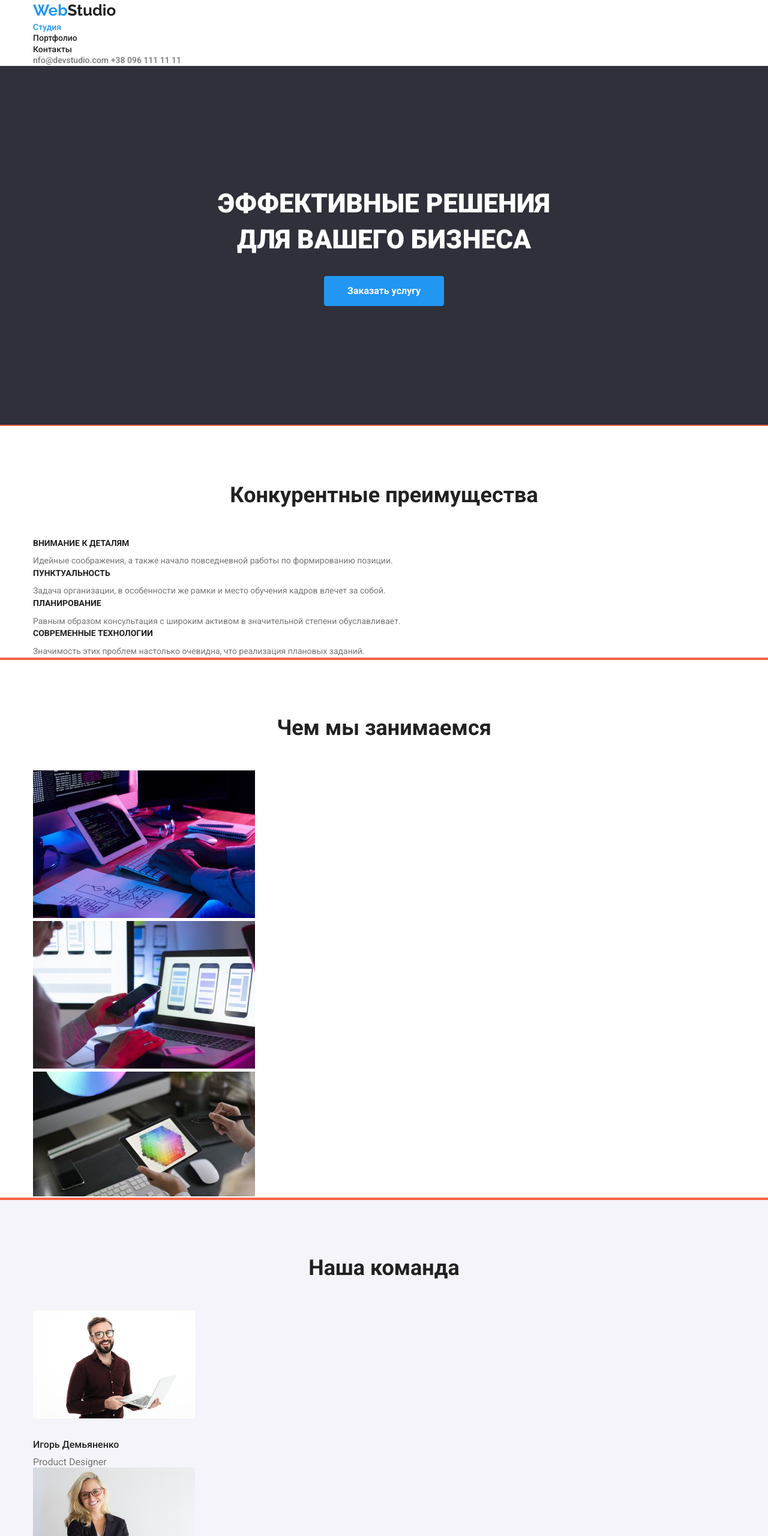
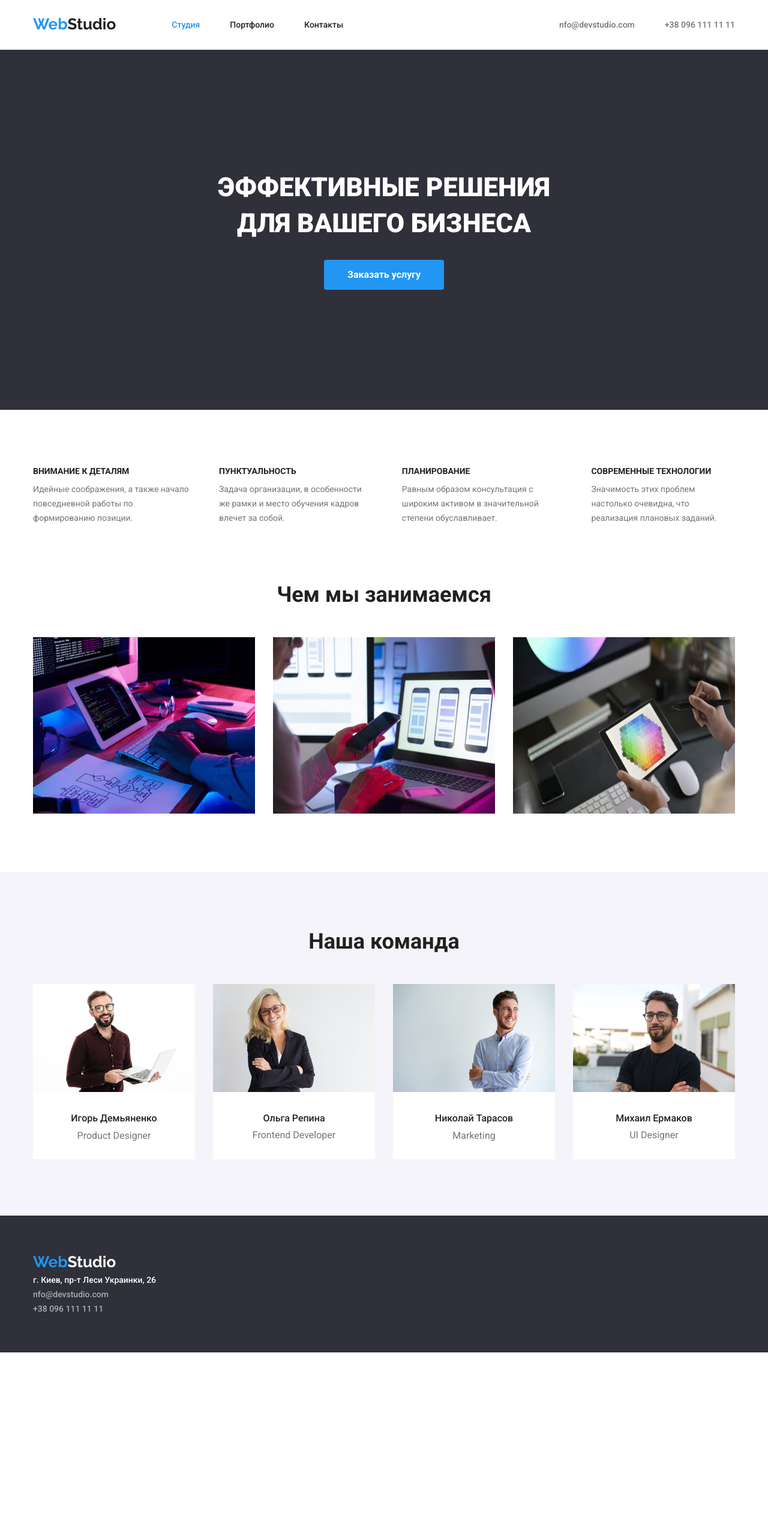
Before and after one commit to Zorotool/-goit-markup-hw-03, a plain HTML site: page index.html in a window 1280 px wide. Shown: the top 2560 px of the page at 60% size. After the commit the page ends 2254 px from the top, so only its background shows below. Drawn offline with nearby package versions, Linux system fonts and the light colour scheme.

Commit message:
HW-03 на проверку

```diff
--- a/css/style.css
+++ b/css/style.css
@@ -28,8 +28,13 @@ h1, h2, h3, h4, h5, h6, ul, p {
 /* Секции */
 .section {
     padding-top: 94px;
-    /* padding-bottom: 94px; */
-    outline: 2px solid tomato;
+    padding-bottom: 94px;
+    /* outline: 2px solid tomato; */
+}
+
+.section-features {
+    padding-top: 94px;
+    padding-bottom: 0;
 }
 /* Заголовки секций */
 .section-title {
@@ -49,16 +54,17 @@ h1, h2, h3, h4, h5, h6, ul, p {
     color: var(--primary-text-color);
 }
 
+/* Фон для секции */
 .background {
     background-color: #F5F4FA;
 }
+
 .container {
     margin-left: auto;
     margin-right: auto;
     padding-left: 15px;
     padding-right: 15px;
     width: 1200px;
-    /* outline: 2px solid tomato; */
 }
 
 .logo {
@@ -69,10 +75,17 @@ h1, h2, h3, h4, h5, h6, ul, p {
     line-height: 1.38;
 
     text-decoration: none;
+
+    margin-right: 93px;
     }
 
 .logo .web {
     color: var(--accent-color);
+}
+
+/* Скрытие элементов */
+.hide {
+    display: none;
 }
 
 .list {
@@ -81,12 +94,36 @@ h1, h2, h3, h4, h5, h6, ul, p {
     list-style: none;
 }
 
+.nav {
+    display: flex;
+    align-items: center;
+}
+.site-nav {
+    display: flex;
+   margin-top: 32px;
+   margin-bottom: 32px;
+}
+
+.site-nav .item + .item {
+    margin-left: 50px;
+    /* background-color:  tomato; */
+    }
+
 .site-nav a {
     color: var(--title-text-color);
     font-size: 14px;
     font-weight: 500;
     line-height: 1.17;
     text-decoration: none;
+}
+
+.header-contacts {
+    display: flex;
+    margin-left: auto;
+}
+
+.header-contacts .item + .item {
+    margin-left: 50px;
 }
 
 .current {
@@ -105,6 +142,8 @@ h1, h2, h3, h4, h5, h6, ul, p {
 .contacts:focus{
     color: var(--accent-color);
 }
+
+
 
 .header {
     border-bottom: 1px solid #ECECEC;
@@ -145,6 +184,14 @@ h1, h2, h3, h4, h5, h6, ul, p {
     font-family: inherit;
     }
 
+.features-list {
+    display: flex;
+}
+
+    .features-list .item + .item {
+        margin-left: 50px;
+    }
+
 .features-list .title {
     font-size: 14px;
     font-weight: 700;
@@ -158,6 +205,26 @@ h1, h2, h3, h4, h5, h6, ul, p {
     line-height: 1.71;
 }
 
+.work {
+    display: flex;
+}
+
+.work .item + .item {
+    margin-left: 30px;
+}
+
+.team {
+    display: flex;
+}
+
+.team .item + .item {
+    margin-left: 30px;
+}
+
+.team .item {
+    background-color: white;
+    padding-bottom: 30px;
+}
 .team-img {
 margin-bottom: 30px;
 }
@@ -166,15 +233,35 @@ margin-bottom: 30px;
     font-size: 16px;
     font-weight: 500;
     line-height: 1.17;
+    text-align: center;
+
     margin-bottom: 10px;
     }
 
-.team .position {
+.team .description {
     font-size: 16px;
     line-height: 1.17;
+    text-align: center;
 }
 
+.section-projects {
+    margin-top: 94px;
+    margin-bottom: 94px;
+}
+
+/* Фильтр проектов */
+.filtres {
+display: flex;
+justify-content: center;
+margin-bottom: 34px;
+margin-right: 8px;
+}
+
+.filtres .item + .item {
+    margin-left: 8px;
+}
 .button {
+    display: flex;
     border: none;
     border-radius: 4px;
     padding: 6px 22px;
@@ -191,6 +278,25 @@ margin-bottom: 30px;
 .button:focus {
     color:#ffffff;
     background: #2196F3;
+}
+
+.projects {
+    display: flex;
+    flex-wrap: wrap;
+}
+.projects .item {
+width: 370px;
+border-bottom: solid 1px #EEEEEE;
+margin-right: 30px;
+margin-bottom: 30px;
+}
+
+.projects .item:nth-child(3n) {
+    margin-right: 0;
+}
+
+.projects .item:nth-last-child(-n+3) {
+    margin-bottom: 0;
 }
 
 .projects-img {
--- a/index.html
+++ b/index.html
@@ -10,7 +10,7 @@
     <title>Web Studio (Version 2.1)</title>
     <link href="https://fonts.googleapis.com/css2?family=Raleway:wght@700&family=Roboto:wght@400;500;700;900&display=swap"
         rel="stylesheet">
-    <link rel="stylesheet" href="https://cdnjs.cloudflare.com/ajax/libs/modern-normalize/1.0.0/modern-normalize.min.css">
+    <link rel="stylesheet" href="https://cdnjs.cloudflare.com/ajax/libs/modern-normalize/1.1.0/modern-normalize.min.css">
     <link rel="stylesheet" href="./css/style.css">
 </head>
 
@@ -22,14 +22,16 @@
             <!-- Навигация -->
             <a class="logo" href="./index.html"> <span class="web">Web</span>Studio</a>
             <ul class="site-nav list">
-                <li><a href="./index.html"><span class="current">Студия</span></a></li>
-                <li><a href="./portfolio.html">Портфолио</a></li>
-                <li><a href="/Контакты">Контакты</a></li>
+                <li class="item"><a href="./index.html"><span class="current">Студия</span></a></li>
+                <li class="item"><a href="./portfolio.html">Портфолио</a></li>
+                <li class="item"><a href="/Контакты">Контакты</a></li>
+            </ul>
+
+            <ul class="list header-contacts">
+                <li class="item"><a href="mailto:nfo@devstudio.com" class="contacts">nfo@devstudio.com</a></li>
+                <li class="item"><a href="tel:+380961111111" class="contacts">+38 096 111 11 11</a></li>
             </ul>
             </nav>
-
-            <a href="mailto:nfo@devstudio.com" class="contacts">nfo@devstudio.com</a>
-            <a href="tel:+380961111111" class="contacts">+38 096 111 11 11</a>
         </div>
     </header>
 
@@ -44,23 +46,23 @@
         </section>
 
 <!-- Конкурентные преимущества -->
-        <section class="section">
+        <section class="section-features">
             <div class="container">
-                <h2 class="section-title">Конкурентные преимущества</h2>
+                <h2 class="section-title hide">Конкурентные преимущества</h2>
                 <ul class="features-list list">
-                    <li>
+                    <li class="item">
                         <h3 class="title">Внимание к деталям</h3>
                         <p class="description">Идейные соображения, а также начало повседневной работы по формированию позиции.</p>
                     </li>
-                    <li>
+                    <li class="item">
                         <h3 class="title">Пунктуальность</h3>
                         <p class="description">Задача организации, в особенности же рамки и место обучения кадров влечет за собой.</p>
                     </li>
-                    <li>
+                    <li class="item">
                         <h3 class="title">Планирование</h3>
                         <p class="description">Равным образом консультация с широким активом в значительной степени обуславливает.</p>
                     </li>
-                    <li>
+                    <li class="item">
                         <h3 class="title">Современные технологии</h3>
                         <p class="description">Значимость этих проблем настолько очевидна, что реализация плановых заданий.</p>
                     </li>
@@ -73,10 +75,10 @@
         <section class="section">
             <div class="container">
                 <h2 class="section-title">Чем мы занимаемся</h2>
-                <ul class="list">
-                    <li><img src="./images/001.jpg" alt="Схема" width="370"></li>
-                    <li><img src="./images/002.jpg" alt="Ноутбук" width="370"></li>
-                    <li><img src="./images/003.jpg" alt="Палитра" width="370"></li>
+                <ul class="work list">
+                    <li class="item"><img src="./images/001.jpg" alt="Схема" width="370" height="294"></li>
+                    <li class="item"><img src="./images/002.jpg" alt="Ноутбук" width="370" height="294"></li>
+                    <li class="item"><img src="./images/003.jpg" alt="Палитра" width="370" height="294"></li>
                 </ul>
             </div>
         </section>
@@ -86,22 +88,22 @@
             <div class="container">
                 <h2 class="section-title">Наша команда</h2>
                 <ul class="team list">
-                    <li><img src="./images/004.jpg" alt="Демьяненок" width="270" class="team-img">
+                    <li class="item"><img src="./images/004.jpg" alt="Демьяненок" width="270" class="team-img">
                         <h3 class="title">Игорь Демьяненко</h3>
                         <p class="description">Product Designer</p>
                     </li>
 
-                    <li><img src="./images/005.jpg" alt="Репина" width="270" class="team-img">
+                    <li class="item"><img src="./images/005.jpg" alt="Репина" width="270" class="team-img">
                         <h3 class="title">Ольга Репина</h3>
                         <p class="description">Frontend Developer</p>
                     </li>
 
-                    <li><img src="./images/006.jpg" alt="Тарасов" width="270" class="team-img">
+                    <li class="item"><img src="./images/006.jpg" alt="Тарасов" width="270" class="team-img">
                         <h3 class="title">Николай Тарасов</h3>
                         <p class="description">Marketing</p>
                     </li>
 
-                    <li><img src="./images/007.jpg" alt="Ермаков" width="270" class="team-img">
+                    <li class="item"><img src="./images/007.jpg" alt="Ермаков" width="270" class="team-img">
                         <h3 class="title">Михаил Ермаков</h3>
                         <p class="description">UI Designer</p>
                     </li>
```
Also changed, not shown: portfolio.html (+24 -22 lines).
